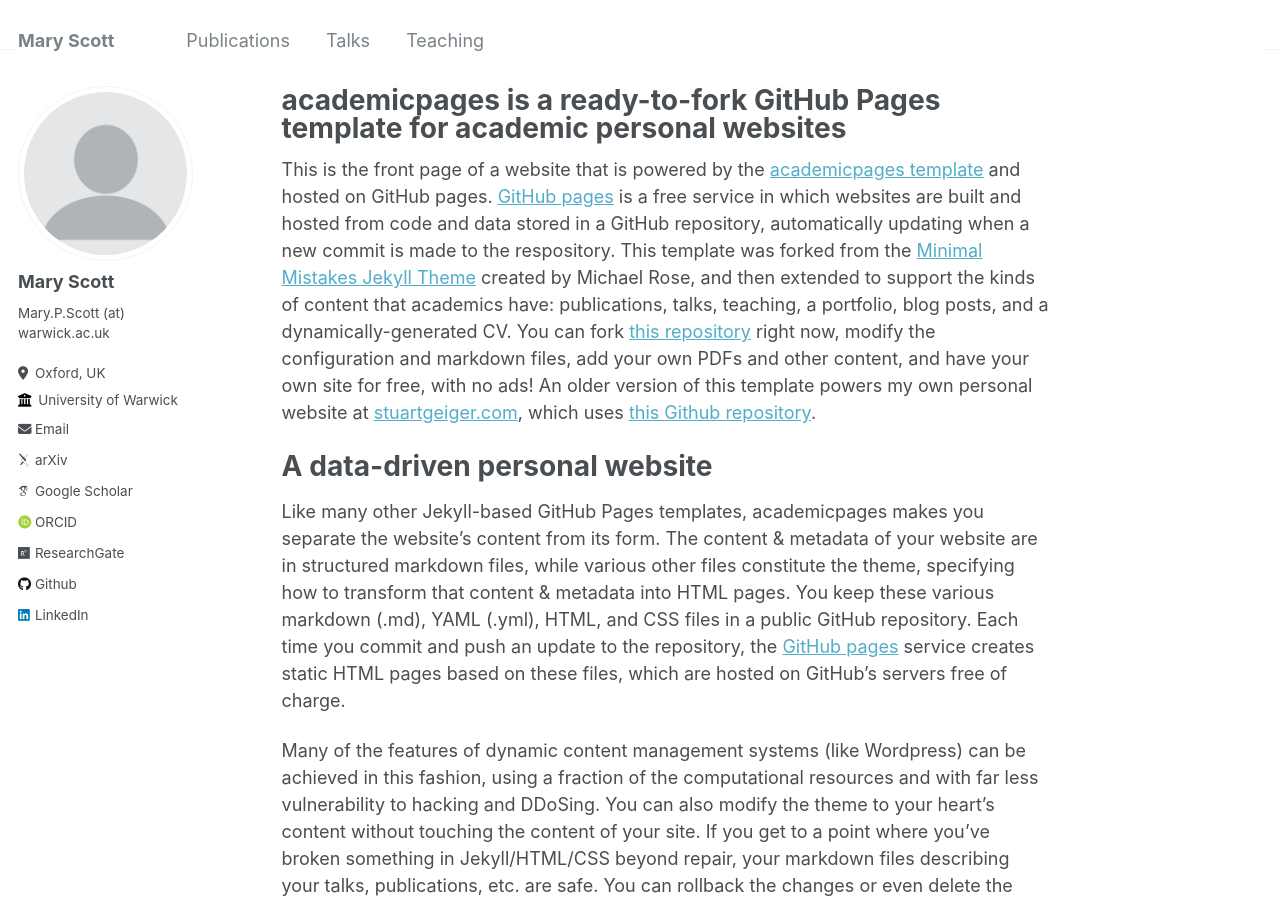
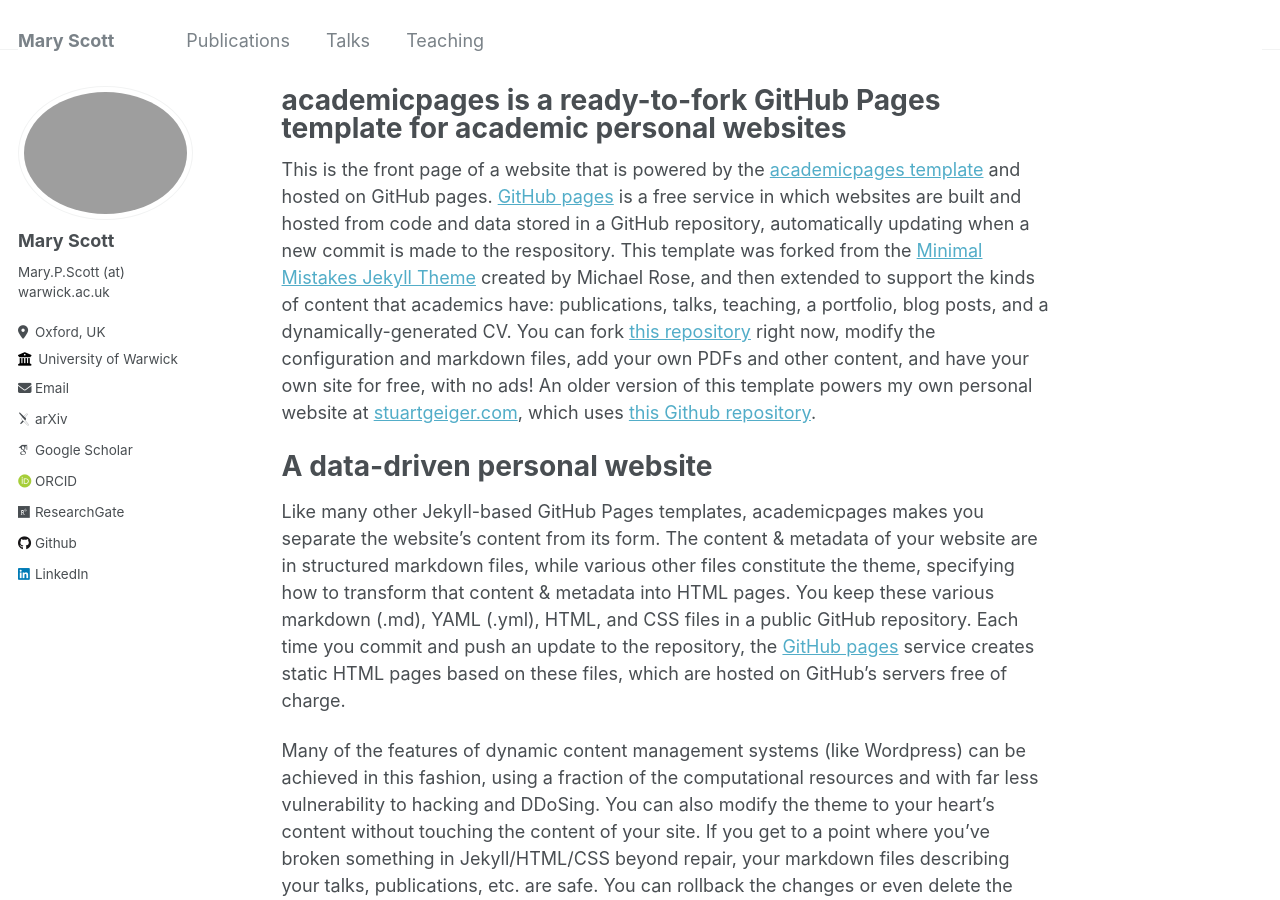
Before and after one commit to mary-python/mary-python.github.io, a Jekyll site: the page built from _pages/about.md, in a window 1280 px wide and 900 px high. Built offline with Jekyll 4.4.1, drawn with Linux system fonts in a browser that asks for light colours; some web fonts are replaced.

Commit message:
Update _config.yml

```diff
--- a/_config.yml
+++ b/_config.yml
@@ -21,7 +21,7 @@ repository               : "mary-python.github.io/mary-python.github.io"
 #               Additional customization can be done by editing /_includes/author-profile.html
 author:
   # Biographic information
-  avatar           : "profile.png"
+  avatar           : "mary.png"
   name             : "Mary Scott"
   bio              : "Mary.P.Scott (at) warwick.ac.uk"
   location         : "Oxford, UK"
```
